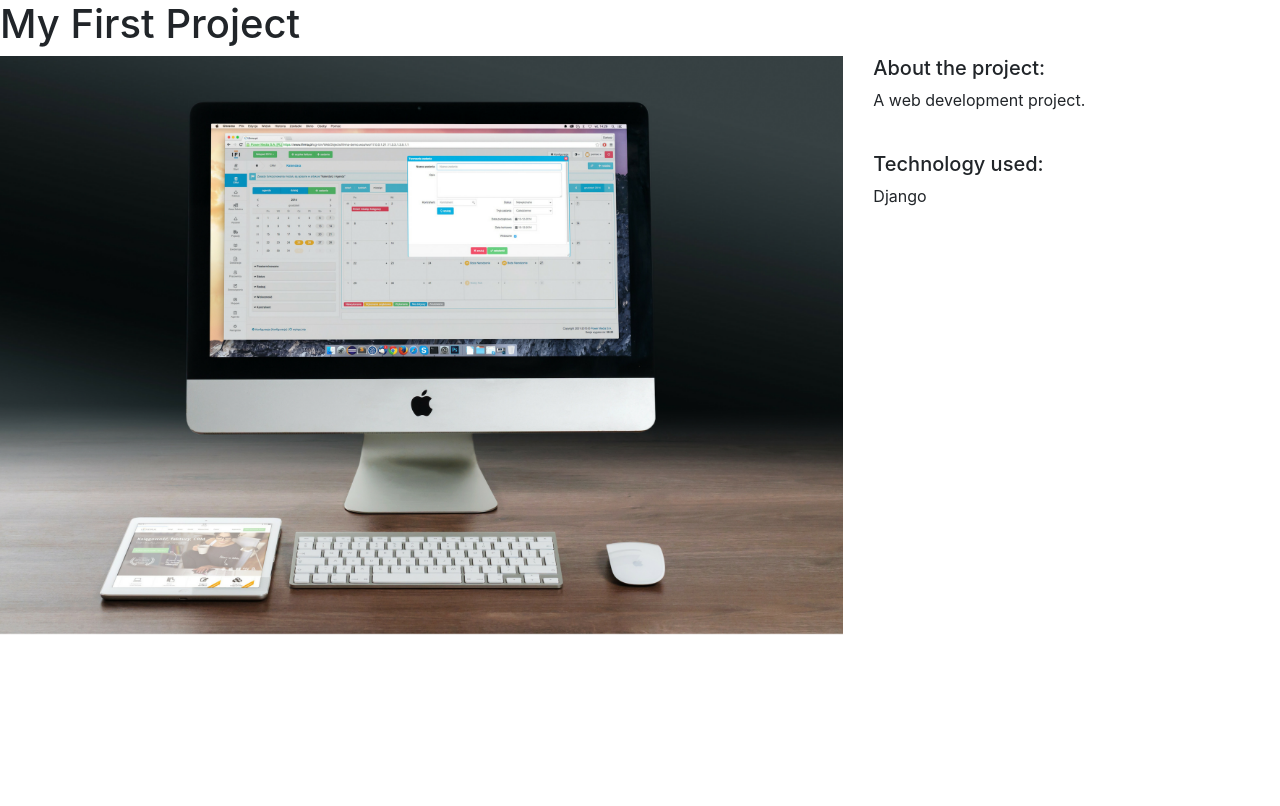
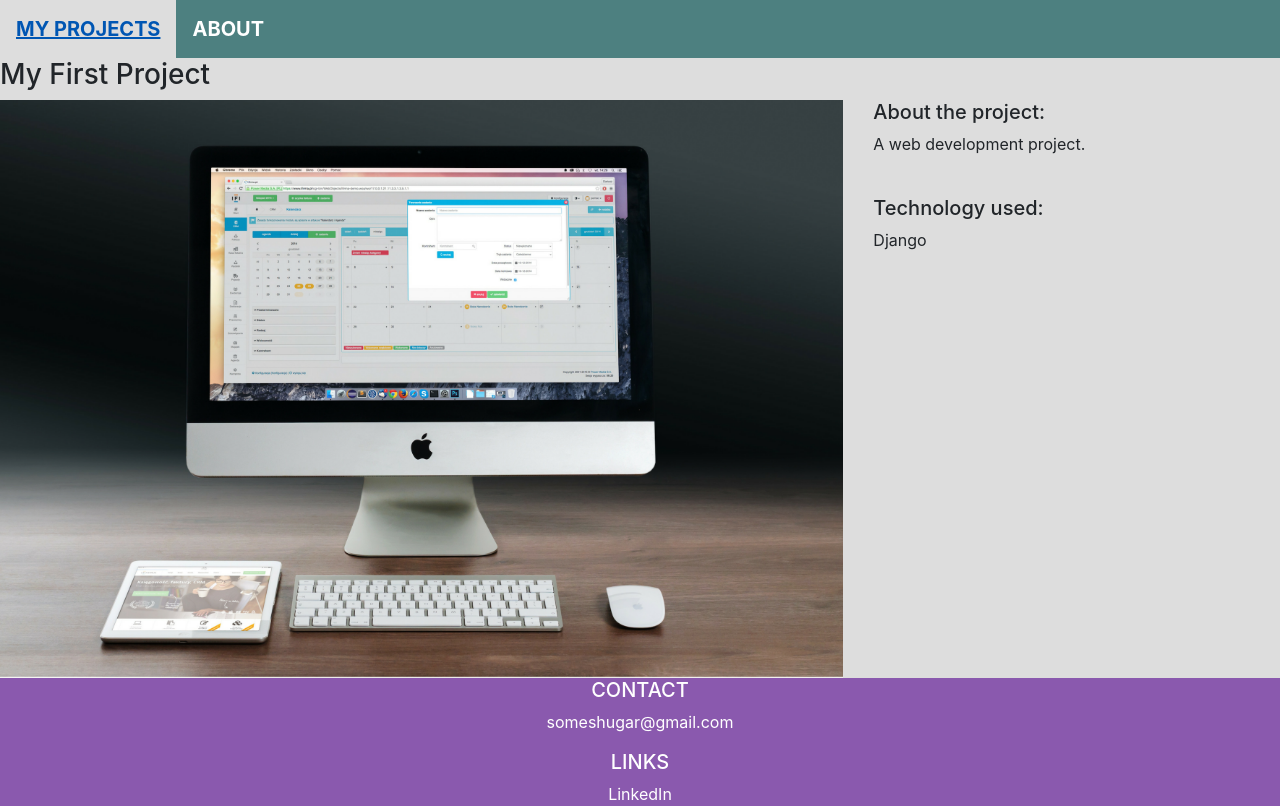
Before and after one commit to someshugar445/my-portfolio, a Django app: page /projects/1/ in a window 1280 px wide. Before the commit the page ends 635 px from the top, so only its background shows below. Run offline with Django 3.2, Linux system fonts and the light colour scheme; data comes from the database, SQL or seed files in the repository; some libraries are stand-ins or nearby versions.

Commit message:
added header and footer

```diff
--- a/personal_portfolio/templates/base.html
+++ b/personal_portfolio/templates/base.html
@@ -1,6 +1,91 @@
-<link rel="stylesheet" href="https://stackpath.bootstrapcdn.com/bootstrap/4.1.3/css/bootstrap.min.css" integrity="sha384-MCw98/SFnGE8fJT3GXwEOngsV7Zt27NXFoaoApmYm81iuXoPkFOJwJ8ERdknLPMO" crossorigin="anonymous">
+<!DOCTYPE html>
+<html lang="en" dir="ltr">
+<head>
+    <meta charset="utf-8">
+    <title>My Portfolio</title>
+    <link rel="stylesheet" href="https://stackpath.bootstrapcdn.com/bootstrap/4.1.3/css/bootstrap.min.css" integrity="sha384-MCw98/SFnGE8fJT3GXwEOngsV7Zt27NXFoaoApmYm81iuXoPkFOJwJ8ERdknLPMO" crossorigin="anonymous">
 
-{% block page_content %}{% endblock %}
+</head>
+
+<style>
+    h1 {
+  text-align: center;
+}
+  .footer {
+   left: 0;
+   bottom: 0;
+   width: 100%;
+   background-color: #8a59ae;
+   color: white;
+   text-align: center;
+}
+body {
+  background-color: #ddd}
+</style>
+
+{% block navbar %}
+<head>
+    <style>
+    ul {
+      list-style-type: none;
+      margin: 0;
+      padding: 0;
+      overflow: hidden;
+      border: None;
+      background-color: #4d8080;
+    }
+
+    li {
+      float: left;
+    }
+
+    li a {
+      display: block;
+      color: White;
+      text-align: center;
+      padding: 14px 16px;
+      text-decoration: none;
+      font-size: 20px;
+      font-weight: bold;
+    }
+
+    li a:hover:not(.active) {
+      background-color: #ddd;
+    }
+
+    </style>
+</head>
+<body>
+<div calss="navbar">
+<ul>
+    <li><a href="">MY PROJECTS</a></li>
+    <li><a href="">ABOUT</a></li>
+</ul>
+</div>
+
+{% endblock navbar %}
+
+{% block content %}
+
+{% endblock content %}
+
+{% block footer %}
+<footer class="footer">
+  <div>
+        <h5 class="text-uppercase">Contact</h5>
+        <p>someshugar@gmail.com</p>
+        <h5 class="text-uppercase">Links</h5>
+        <div>
+            <a href="https://www.linkedin.com/in/somesh-ugar-791b28103/" style="color: white">LinkedIn</a>
+        </div>
+  </div>
+
+</footer>
+
+{% endblock footer %}
+
+</body>
+
 
 <script src="https://code.jquery.com/jquery-3.3.1.slim.min.js" integrity="sha384-q8i/X+965DzO0rT7abK41JStQIAqVgRVzpbzo5smXKp4YfRvH+8abtTE1Pi6jizo" crossorigin="anonymous"></script>
 <script src="https://cdnjs.cloudflare.com/ajax/libs/popper.js/1.14.3/umd/popper.min.js" integrity="sha384-ZMP7rVo3mIykV+2+9J3UJ46jBk0WLaUAdn689aCwoqbBJiSnjAK/l8WvCWPIPm49" crossorigin="anonymous"></script>
--- a/personal_portfolio/urls.py
+++ b/personal_portfolio/urls.py
@@ -19,5 +19,6 @@
 urlpatterns = [
     path('admin/', admin.site.urls),
     path("projects/", include("projects.urls")),
+    #path("/", include("projects.urls")),
 
 ]
--- a/projects/templates/project_detail.html
+++ b/projects/templates/project_detail.html
@@ -1,8 +1,8 @@
 {% extends "base.html" %}
 {% load static %}
 
-{% block page_content %}
-<h1>{{ project.title }}</h1>
+{% block content %}
+<h3>{{ project.title }}</h3>
 <div class="row">
     <div class="col-md-8">
         <img src="{% static project.image %}" alt="" width="100%">
--- a/projects/templates/project_index.html
+++ b/projects/templates/project_index.html
@@ -1,7 +1,7 @@
 {% extends "base.html" %}
 {% load static %}
-{% block page_content %}
-<h1>Projects</h1>
+{% block content %}
+<h1>My Projects</h1>
 <div class="row">
 {% for project in projects %}
     <div class="col-md-4">
--- a/projects/urls.py
+++ b/projects/urls.py
@@ -2,6 +2,7 @@
 from . import views
 
 urlpatterns = [
+    #path("", views.home, name="home"),
     path("", views.project_index, name="project_index"),
     path("<int:pk>/", views.project_detail, name="project_detail"),
 ]
--- a/projects/views.py
+++ b/projects/views.py
@@ -1,5 +1,9 @@
 from django.shortcuts import render
 from projects.models import Project
+
+
+def home(request):
+    return render(request, 'about.html')
 
 
 def project_index(request):
```
Also changed, not shown: projects/templates/about.html (added, +48 -0 lines), projects/static/img/project3.png.
